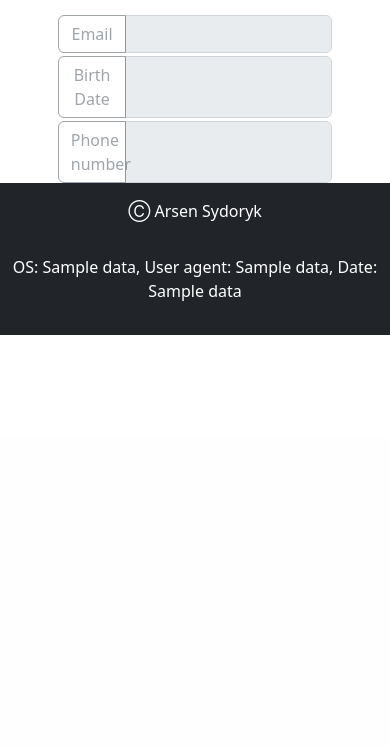
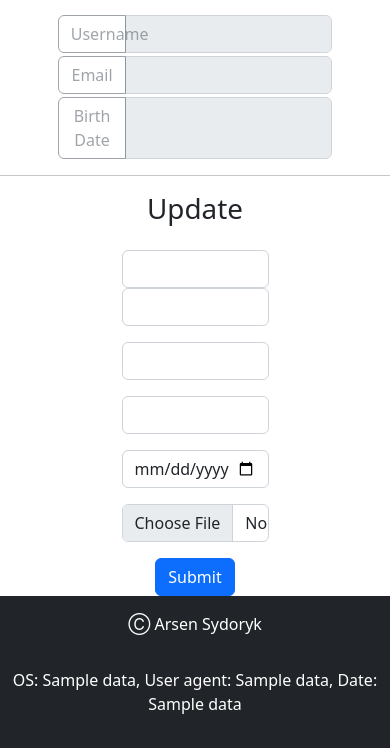
Before and after one commit to ArsenOOO7/web-python-labs, a Flask app: template lab9/app/templates/user/account.html in a window 390 px wide. Shown: the part 407-1155 px from the top of the page. Before the commit the page ends 742 px from the top, so only its background shows below. Run offline with Flask 3, Linux system fonts and the light colour scheme; the template is opened without the code that fills it: most values are stand-ins (such as "Sample title", 1, 10 or a date in 2020); form fields are guessed from the names that the template uses; some libraries are stand-ins or nearby versions.

Commit message:
[LAB-9] Added update user details form to account page

```diff
--- a/lab9/app/common/common.py
+++ b/lab9/app/common/common.py
@@ -18,6 +18,7 @@ authorized_menu = {
     'Register': ['register', False],
     'Information': ['info', True],
     'Account': ['account', True],
+    'Update': ['update', True],
     'Logout': ['logout', True]
 }
 
--- a/lab9/app/templates/user/account.html
+++ b/lab9/app/templates/user/account.html
@@ -1,6 +1,7 @@
 {% extends 'base.html' %}
+{% from "macros/_formRender.html" import render_field %}
 {% block title %}
-    Information
+    Account
 {% endblock %}
 {{ super() }}
 {% block content %}
@@ -19,6 +20,13 @@
 
                 <div style="margin-top: 1rem; display: flex; flex-direction: column; gap: .2rem; align-items: center;">
                     <div class="input-group w-75">
+                        <button disabled class="w-25 btn btn-outline-secondary" type="button" id="button-phone">
+                            Username
+                        </button>
+                        <input disabled type="text" class="form-control"
+                               value="{{ current_user.username }}">
+                    </div>
+                    <div class="input-group w-75">
                         <button disabled class="w-25 btn btn-outline-secondary" type="button" id="button-email">
                             Email
                         </button>
@@ -30,15 +38,60 @@
                         </button>
                         <input disabled type="text" class="form-control" value="{{ current_user.birth_date }}">
                     </div>
-                    <div class="input-group w-75">
-                        <button disabled class="w-25 btn btn-outline-secondary" type="button" id="button-phone">
-                            Phone number
-                        </button>
-                        <input disabled type="number" class="form-control"
-                               value="+100000000">
-                    </div>
                 </div>
             </div>
         </div>
     </div>
+    <hr>
+    <div style="height: 100%; display: flex; justify-content: center; align-items: center; flex-direction: column; gap: 1rem">
+
+        <h1>Update</h1>
+        <form action="{{ url_for('register_handle') }}" method="post"
+              class="row d-flex justify-content-center w-50 gap-3" enctype="multipart/form-data">
+            {{ form.hidden_tag() }}
+
+            <div class="row d-flex justify-content-center">
+                <div class="col-md-5">
+                    {{ render_field(form.first_name, class='form-control', value=current_user.first_name) }}
+                </div>
+                <div class="col-md-5">
+                    {{ render_field(form.last_name, class='form-control', value=current_user.last_name) }}
+                </div>
+            </div>
+
+            <div class="row d-flex justify-content-center">
+                <div class="col-md-10">
+                    {{ render_field(form.email, class='form-control', value=current_user.email) }}
+                </div>
+            </div>
+
+            <div class="row d-flex justify-content-center">
+                <div class="col-md-10">
+                    {{ render_field(form.username, class='form-control', value=current_user.username) }}
+                </div>
+            </div>
+
+            <div class="row d-flex justify-content-center">
+                <div class="col-md-10">
+                    {{ render_field(form.birth_date, class='form-control', add_label=True, label_class='form-label', value=current_user.birth_date) }}
+                </div>
+            </div>
+
+            <div class="row d-flex justify-content-center">
+                <div class="col-md-10">
+                    {{ render_field(form.user_image, class='form-control', add_label=True, label_class='form-label') }}
+                </div>
+            </div>
+
+            <div class="row d-flex justify-content-center">
+                <div class="col-auto">
+                    <button class="btn btn-primary">
+                        Submit
+                    </button>
+                </div>
+            </div>
+
+        </form>
+
+    </div>
 {% endblock %}
```
Also changed, not shown: lab9/app/forms.py (+40 -0 lines), lab9/app/user_controller.py (+8 -2 lines).
